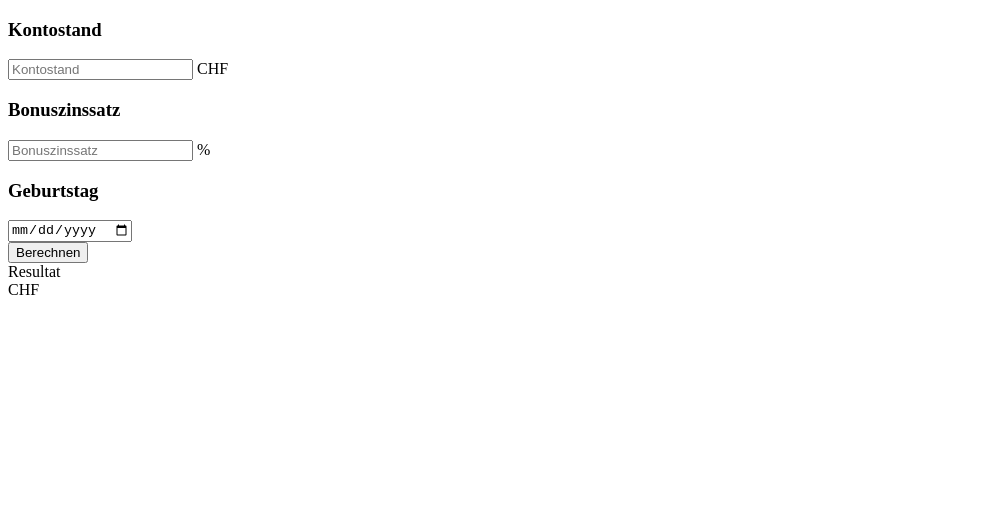
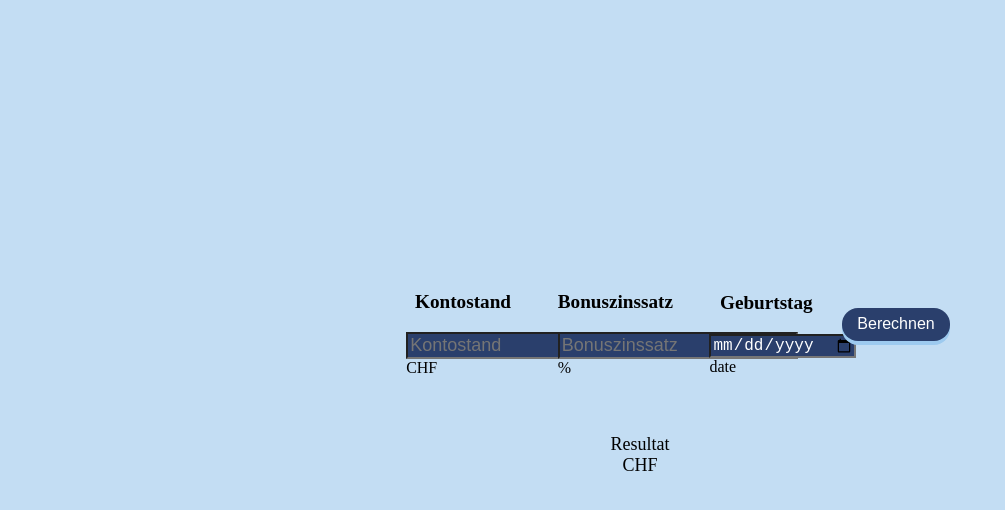
Before and after one commit to mnaray/IDPA_Vorprojekt, a website: page source/index.html in a window 1280 px wide. Shown: the whole page, without its empty margins (0-1005 px from the left). Drawn offline with Linux system fonts and the light colour scheme.

Commit message:
finished the style of our website

```diff
--- a/source/index.html
+++ b/source/index.html
@@ -1,37 +1,37 @@
 <!DOCTYPE html>
 <html lang="de">
+
 <head>
     <meta charset="UTF-8" />
     <meta name="viewport" content="width=device-width, initial-scale=1.0" />
     <title>💰 Marchzinsrechner</title>
     <link rel="stylesheet" href="./style.css" />
 </head>
+
 <body>
     <form action="submit">
-            <div>
+        <div class="balanceContainer">
             <h3>Kontostand</h3>
             <input type="number" id="balance" placeholder="Kontostand" />
             CHF
         </div>
-            <div>
+        <div class="interestContainer">
             <h3>Bonuszinssatz</h3>
-                <input
-                    type="number"
-                    id="interest"
-                    placeholder="Bonuszinssatz"
-                />
+            <input type="number" id="interest" placeholder="Bonuszinssatz" />
             %
         </div>
-            <div>
+        <div class="birthdayContainer">
             <h3>Geburtstag</h3>
             <input type="date" id="birthday" placeholder="Geurtstag" />
+            date
         </div>
         <button id="calculate">Berechnen</button>
     </form>
-        <div>
+    <div class="result">
         <section id="total">Resultat</section>
         <section>CHF</section>
     </div>
     <script src="./app.js"></script>
 </body>
+
 </html>
--- a/source/style.css
+++ b/source/style.css
@@ -0,0 +1,98 @@
+body {
+    width: auto;
+    height: auto;
+    background-color: rgb(195, 221, 243);
+    box-sizing: border-box;
+}
+
+form {
+    width: 30%;
+    height: auto;
+    margin-top: 20%;
+    align-items: center;
+    display: flex;
+    box-sizing: border-box;
+    position: relative;
+    left: 30%;
+}
+
+h3{
+    color: black;
+    font-size: larger;
+    text-align: center;
+}
+
+.balanceContainer {
+    width: 30%;
+    height: auto;
+    margin: 5%;
+    box-sizing: border-box;
+    position: relative;
+}
+
+#balance{
+    background-color: #2a3f6c;
+    color: white;
+    font-size: large;
+}
+
+.interestContainer {
+    width: 30%;
+    height: auto;
+    margin: 5%;
+    box-sizing: border-box;
+    position: relative;
+}
+
+#interest{
+    background-color: #2a3f6c;
+    color: white;
+    font-size: large;
+}
+
+.birthdayContainer {
+    width: 30%;
+    height: auto;
+    margin: 5%;
+    box-sizing: border-box;
+    position: relative;
+}
+
+#birthday{
+    background-color: #2a3f6c;
+    color: white;
+    font-size: large;
+}
+
+#calculate {
+    padding: 2% 4%;
+    font-size: 1rem;
+    text-align: center;
+    cursor: pointer;
+    outline: none;
+    color: #fff;
+    background-color: #2a3f6c;
+    border: none;
+    border-radius: 1rem;
+    box-shadow: 0 4px rgb(157, 202, 239);
+    position: relative;
+}
+
+.button:hover {
+    background-color: #2a3f6c;
+}
+
+.button:active {
+    background-color: #2a3f6c;
+    box-shadow: 0 4px rgb(157, 202, 239);
+    transform: translateY(4px);
+}
+
+.result {
+    width: auto;
+    height: auto;
+    margin: 3%;
+    font-size: large;
+    text-align: center;
+    position: relative;
+}
```
Lines whose indentation alone changed are shown as unchanged.
